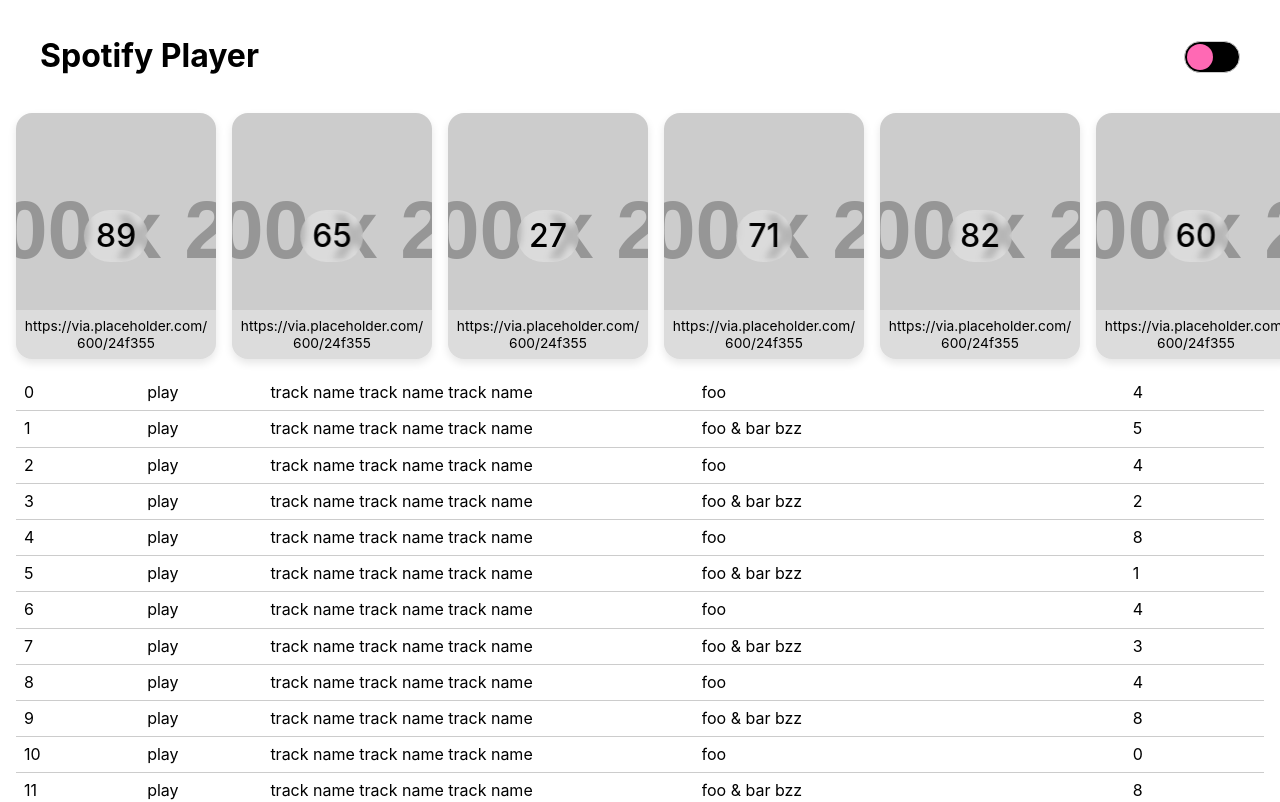
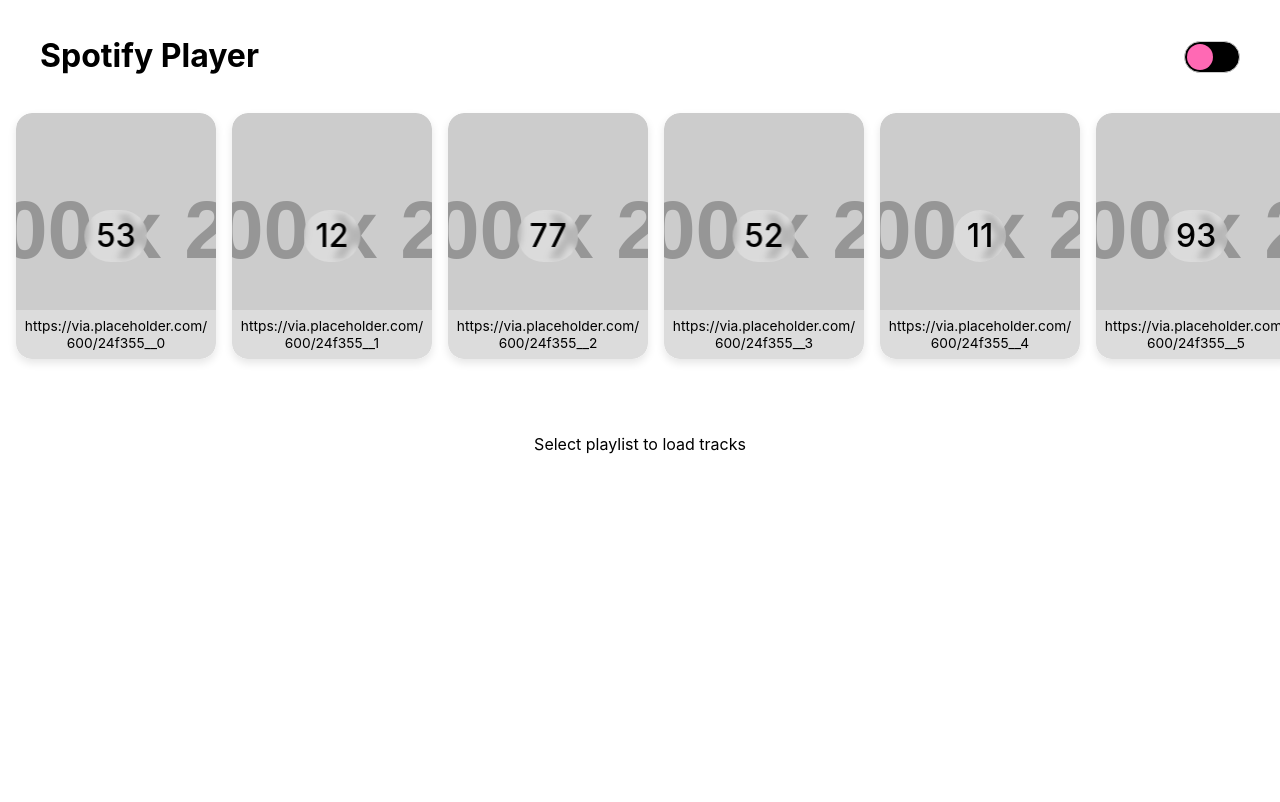
Before and after one commit to a-korzun/spotify-player, a React (Create React App) app: page / in a window 1280 px wide. Shown: the top 802 px of the page. Built offline with nearby package versions, Linux system fonts and the light colour scheme.

Commit message:
initial state

```diff
--- a/package.json
+++ b/package.json
@@ -12,6 +12,8 @@
     "@types/react": "^17.0.0",
     "@types/react-dom": "^17.0.0",
     "classnames": "^2.3.1",
+    "mobx": "^6.3.2",
+    "mobx-react-lite": "^3.2.0",
     "react": "^17.0.2",
     "react-dom": "^17.0.2",
     "react-scripts": "4.0.3",
--- a/src/App/index.tsx
+++ b/src/App/index.tsx
@@ -1,19 +1,25 @@
 import React from 'react';
+import { observer } from 'mobx-react-lite';
 
 import Header from '@/components/Header';
 import Library from '@/components/Library';
 import Playlist from '@/components/Playlist';
 
+import playlistStore from '@/stores/playlistStore';
+
 import './styles.scss';
 
 function App() {
+  const playlists = playlistStore.playlists;
+  const playlistsLoadingState = playlistStore.state;
+
   return (
     <div className="app">
       <Header />
       <Library />
-      <Playlist />
+      {playlistsLoadingState === 'done' && playlists.length > 0 && <Playlist />}
     </div>
   );
 }
 
-export default App;
+export default observer(App);
--- a/src/components/Library/index.tsx
+++ b/src/components/Library/index.tsx
@@ -1,27 +1,39 @@
-import React from 'react';
+import React, { useEffect } from 'react';
+import { observer } from 'mobx-react-lite';
 
 import LybraryItem from '@/components/LibraryItem';
+
+import playlistStore from '@/stores/playlistStore';
+import tracksStore from '@/stores/tracksStore';
 
 import './styles.scss';
 
 function Library() {
-  const items = Array
-    .from({ length: 99 })
-    .map((x, index) => ({ pic: 'https://via.placeholder.com/600/24f355', amount: Math.floor(Math.random() * 100), name: index }));
+  const playlists = playlistStore.playlists;
+  const loadingState = playlistStore.state;
+
+  useEffect(() => {
+    playlistStore.loadPlaylists();
+  }, []);
+
+  const list = playlists.map(x => (
+    <LybraryItem
+      className="library__item"
+      key={x.id}
+      title={x.name}
+      tracksAmount={x.tracksAmout}
+      coverSrc={x.picture}
+      onClick={() => tracksStore.loadTracks(x.id)}
+    />
+  ));
 
   return (
     <ul className="library">
-      {items.map(x => (
-        <LybraryItem
-          key={x.name}
-          className="library__item"
-          title={x.pic}
-          tracksAmount={x.amount}
-          coverSrc={x.pic}
-        />
-      ))}
+      {loadingState === 'pending' && <div className="library__placeholder">Loading...</div>}
+      {loadingState === 'error' && <div className="library__placeholder">Something went wrong</div>}
+      {loadingState === 'done' && list}
     </ul>
-  )
+  );
 }
 
-export default Library;
+export default observer(Library);
--- a/src/components/Library/styles.scss
+++ b/src/components/Library/styles.scss
@@ -7,6 +7,8 @@
   margin: 0;
   overflow-x: auto;
   margin: 0 -16px;
+  position: relative;
+  min-height: 200px;
 
   &::-webkit-scrollbar {
     display: none;
@@ -22,3 +24,10 @@
     margin-right: 0;
   }
 }
+
+.library__placeholder {
+  position: absolute;
+  top: 50%;
+  left: 50%;
+  transform: translate(-50%, -50%);
+}
--- a/src/components/LibraryItem/index.tsx
+++ b/src/components/LibraryItem/index.tsx
@@ -7,15 +7,17 @@ interface Props {
   title: string;
   tracksAmount: number;
   coverSrc: string;
+  onClick: () => void;
   className?: string;
 }
 
-function LibraryItem({ title, tracksAmount, coverSrc, className }: Props) {
+function LibraryItem({ title, tracksAmount, coverSrc, onClick, className }: Props) {
   return (
     <li
       className={cx('library-item', className)}
       role="button"
       tabIndex={0}
+      onClick={onClick}
     >
       <div
         className="library-item__cover"
--- a/src/components/LibraryItem/styles.scss
+++ b/src/components/LibraryItem/styles.scss
@@ -19,6 +19,7 @@
   background-size: cover;
   background-position: center;
   z-index: 1;
+  border-radius: 16px;
 }
 
 .library-item__footer {
--- a/src/components/Playlist/index.tsx
+++ b/src/components/Playlist/index.tsx
@@ -1,31 +1,35 @@
 import React from 'react';
+import { observer } from 'mobx-react-lite';
 
 import Track from '@/components/Track';
 
+import tracksStore from '@/stores/tracksStore';
+
 import './styles.scss';
 
-function Playlist () {
-  const tracks = Array.from({ length: 99 }, (el, index) => ({
-    index,
-    artists: index % 2 === 0 ? [{ name: 'foo', id: 'foo' }] : [{ name: 'foo', id: 'foo' }, { name: 'bar bzz', id: 'bar bzz' }],
-    duration: Math.floor(Math.random() * 10) * 1000 * 60,
-    name: 'track name track name track name',
-  }));
+function Playlist() {
+  const tracks = tracksStore.tracks;
+  const loadingState = tracksStore.state;
+
+  const list = tracks.map(x => (
+    <Track
+      className="playlist__track"
+      key={x.id}
+      index={x.index}
+      artists={x.artists}
+      duration={x.duration}
+      name={x.name}
+    />
+  ));
 
   return (
     <ul className="playlist">
-      {tracks.map(x => (
-        <Track
-          className="playlist__track"
-          key={x.index}
-          index={x.index}
-          artists={x.artists}
-          duration={x.duration}
-          name={x.name}
-        />
-      ))}
+      {loadingState === 'idle' && <div className="playlist__placeholder">Select playlist to load tracks</div>}
+      {loadingState === 'pending' && <div className="playlist__placeholder">Loading...</div>}
+      {loadingState === 'error' && <div className="playlist__placeholder">Error</div>}
+      {loadingState === 'done' && list}
     </ul>
   )
 }
 
-export default Playlist;
+export default observer(Playlist);
--- a/src/components/Track/index.tsx
+++ b/src/components/Track/index.tsx
@@ -4,12 +4,6 @@ import cx from 'classnames';
 import Modal from '@/components/Modal';
 
 import './styles.scss';
-
-interface Artist {
-  id: string;
-  name: string;
-}
-
 interface Props {
   index: number;
   artists: Artist[];
--- /dev/null
+++ b/src/stores/playlistStore.ts
@@ -0,0 +1,32 @@
+import { makeObservable, observable, action } from 'mobx';
+
+class PlaylistStore {
+  playlists: Playlist[] = [];
+  state: 'idle' | 'pending' | 'done' | 'error' = 'idle';
+
+  constructor() {
+    makeObservable(this, {
+      playlists: observable,
+      state: observable,
+      loadPlaylists: action,
+    });
+  }
+
+  loadPlaylists() {
+    this.state = 'pending';
+
+    setTimeout(action('fetchSuccess', () => {
+      this.playlists = Array
+        .from({ length: 99 }, (x, index) => ({
+          id: 'https://via.placeholder.com/600/24f355__' + index,
+          name: 'https://via.placeholder.com/600/24f355__' + index,
+          picture: 'https://via.placeholder.com/600/24f355',
+          tracksAmout: Math.floor(Math.random() * 100),
+        }));
+
+      this.state = 'done'
+    }), 3000);
+  }
+}
+
+export default new PlaylistStore();
--- /dev/null
+++ b/src/stores/tracksStore.ts
@@ -0,0 +1,32 @@
+import { action, makeObservable, observable } from 'mobx';
+
+class TracksStore {
+  tracks: Track[] = [];
+  state: 'idle' | 'pending' | 'done' | 'error' = 'idle';
+
+  constructor() {
+    makeObservable(this, {
+      tracks: observable,
+      state: observable,
+      loadTracks: action,
+    });
+  }
+
+  loadTracks(playlistId: Playlist['id']) {
+    this.state = 'pending';
+
+    setTimeout(action('fetchSuccess', () => {
+      this.tracks = Array.from({ length: 99 }, (el, index) => ({
+        id: index,
+        index: index,
+        artists: index % 2 === 0 ? [{ name: 'foo', id: 'foo' }] : [{ name: 'foo', id: 'foo' }, { name: 'bar bzz', id: 'bar bzz' }],
+        duration: Math.floor(Math.random() * 10) * 1000 * 60,
+        name: 'track name track name track name',
+      }));
+
+      this.state = 'done';
+    }), 3000);
+  }
+}
+
+export default new TracksStore();
--- a/tsconfig.json
+++ b/tsconfig.json
@@ -18,7 +18,10 @@
     "resolveJsonModule": true,
     "isolatedModules": true,
     "noEmit": true,
-    "jsx": "react-jsx"
+    "jsx": "react-jsx",
+    "typeRoots": [
+      "./src/types"
+    ]
   },
   "include": [
     "src"
```
Also changed, not shown: src/types/index.d.ts (added, +19 -0 lines), 1 other file (tests, documents, lock files or other folders).
